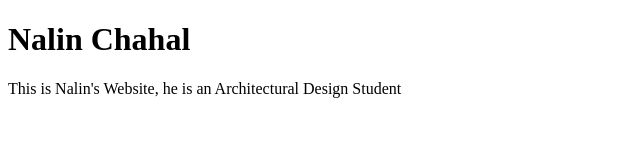
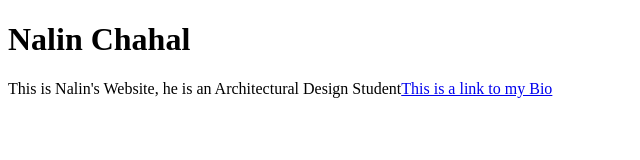
Before and after one commit to nalinchahal/nalinchahal.github.io, a plain HTML site: page index.html in a window 1280 px wide. Shown: the whole page, without its empty margins (0-640 px from the left). Drawn offline with Linux system fonts and the light colour scheme.

Commit message:
This is some kewler text

```diff
--- a/index.html
+++ b/index.html
@@ -5,6 +5,6 @@
 </head>
 <body>
 	<h1>Nalin Chahal</h1>
-	<p>This is Nalin's Website, he is an Architectural Design Student</p>
+	<p>This is Nalin's Website, he is an Architectural Design Student<a href="/bio/">This is a link to my Bio</a></p>
 </body>
 </html>
```
